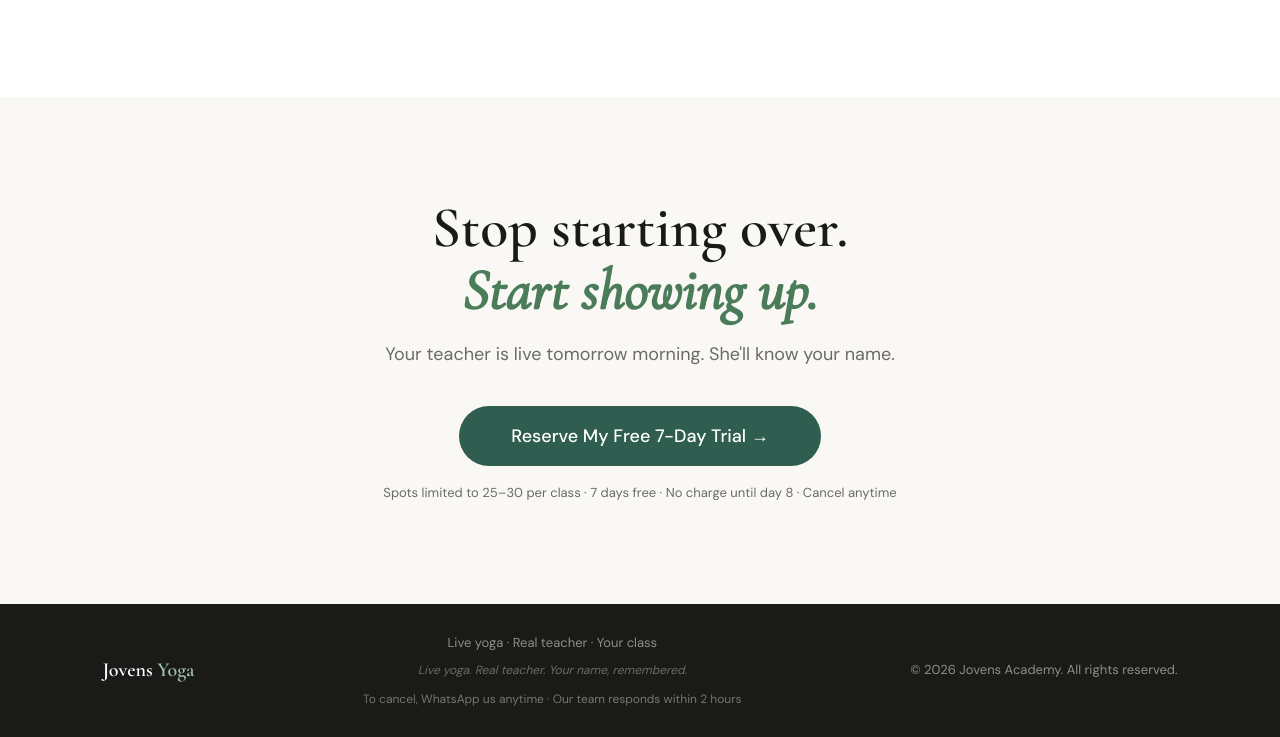
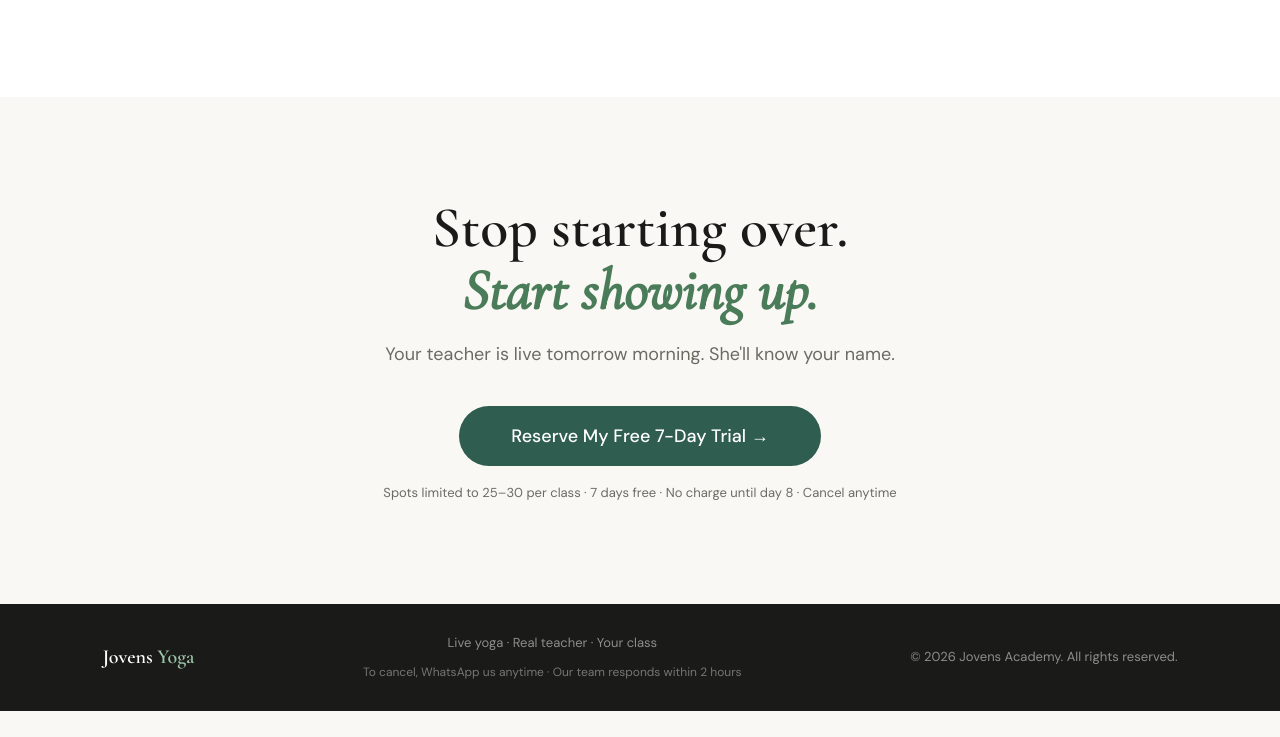
Before and after one commit to jothivenugopal73/Jovens-Yoga, a website: page index.html in a window 1280 px wide. Shown: the part 8445-9182 px from the top of the page. After the commit the page ends 9156 px from the top, so only its background shows below. Drawn offline with nearby package versions, Linux system fonts and the light colour scheme.

Commit message:
Update site - 11-04-2026 22:12

```diff
--- a/index.html
+++ b/index.html
@@ -713,7 +713,6 @@ footer{background:var(--dark);color:rgba(255,255,255,.5);padding:28px 8%;display
   <div class="footer-logo">Jovens <span>Yoga</span></div>
   <div style="text-align:center;">
     <div>Live yoga · Real teacher · Your class</div>
-    <div style="font-size:12px;margin-top:6px;color:rgba(255,255,255,.35);font-style:italic;">Live yoga. Real teacher. Your name, remembered.</div>
     <div style="font-size:12px;margin-top:8px;color:rgba(255,255,255,.4);">To cancel, WhatsApp us anytime · Our team responds within 2 hours</div>
   </div>
   <div>© 2026 Jovens Academy. All rights reserved.</div>
@@ -725,7 +724,7 @@ footer{background:var(--dark);color:rgba(255,255,255,.5);padding:28px 8%;display
     <div class="sticky-price">From <span id="sticky-std">$29</span> <small>/mo</small></div>
     <div style="font-size:11px;color:var(--muted)">Standard · Premium · No contracts</div>
   </div>
-  <div style="font-size:12px;color:var(--muted);font-style:italic;display:none;" class="sticky-tagline">Live yoga. Real teacher. Your name, remembered.</div>
+  <div style="font-size:13px;color:var(--sage);font-style:italic;text-align:center;font-weight:500;letter-spacing:0.01em;">Live yoga. Real teacher. Your name, remembered.</div>
   <div class="sticky-btns">
     <button onclick="openModal()" class="btn-sage" style="padding:10px 24px;font-size:14px">Reserve Free Trial</button>
   </div>
```
